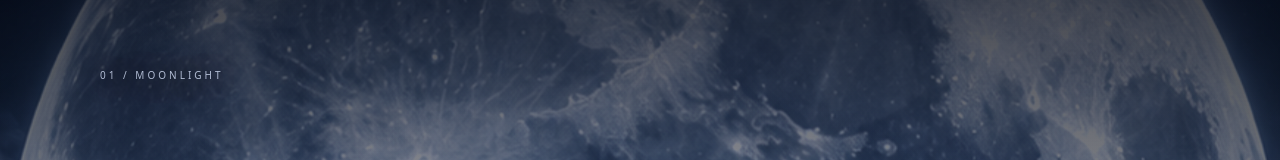
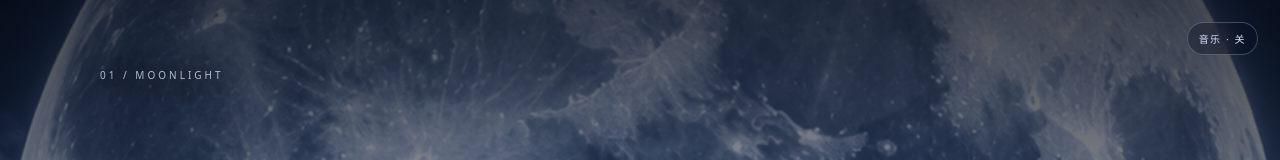
Before and after one commit to 911tanhuisheng/qinxi-static-site, a Vue app: page / in a window 1280 px wide. Shown: the top 160 px of the page. Built offline with nearby package versions, Linux system fonts and the light colour scheme.

Commit message:
feat: add moonlight ambience control

```diff
--- a/src/App.vue
+++ b/src/App.vue
@@ -1,2 +1,2 @@
-<script setup lang="ts">import{computed,onBeforeUnmount,onMounted,ref}from'vue';import StarField from'./components/StarField.vue';import{nextStoryPage,storyIntervalMs,storyPages}from'./composables/story';const page=ref(-1);const current=computed(()=>page.value<0?null:storyPages[page.value]);let startTimer=0;let interval=0;onMounted(()=>{startTimer=window.setTimeout(()=>page.value=0,1600);interval=window.setInterval(()=>page.value=nextStoryPage(page.value),storyIntervalMs)});onBeforeUnmount(()=>{clearTimeout(startTimer);clearInterval(interval)})</script>
-<template><main class="story-app" :class="`page-${page}`"><StarField/><div class="moon-photo" aria-hidden="true"/><div class="veil" aria-hidden="true"/><div class="story-tap"><Transition name="page" mode="out-in"><section v-if="!current" key="cover" class="story-card cover"><p class="kicker">MOONLIGHT LETTER</p><h1>月色寄相思</h1><p class="cover-line">山海搁万里</p><p class="cover-line">中秋愿你无忧</p><span class="tap-hint">月光正在抵达</span></section><section v-else :key="page" class="story-card"><p class="kicker">{{current.kicker}}</p><div class="copy"><h2>{{current.title}}</h2><p v-for="line in current.lines" :key="line">{{line}}</p></div><footer><span>{{current.note}}</span><i>{{page+1}} / {{storyPages.length}}</i></footer></section></Transition></div></main></template>
+<script setup lang="ts">import{computed,onBeforeUnmount,onMounted,ref}from'vue';import StarField from'./components/StarField.vue';import{nextStoryPage,storyIntervalMs,storyPages}from'./composables/story';import{useMoonAudio}from'./composables/useMoonAudio';const page=ref(-1);const current=computed(()=>page.value<0?null:storyPages[page.value]);const{playing,toggle}=useMoonAudio();let startTimer=0;let interval=0;onMounted(()=>{startTimer=window.setTimeout(()=>page.value=0,1600);interval=window.setInterval(()=>page.value=nextStoryPage(page.value),storyIntervalMs)});onBeforeUnmount(()=>{clearTimeout(startTimer);clearInterval(interval)})</script>
+<template><main class="story-app" :class="`page-${page}`"><StarField/><div class="moon-photo" aria-hidden="true"/><div class="veil" aria-hidden="true"/><button class="sound-toggle" :aria-label="playing?'关闭背景音乐':'开启背景音乐'" @click="toggle">{{playing?'音乐 · 开':'音乐 · 关'}}</button><div class="story-tap"><Transition name="page" mode="out-in"><section v-if="!current" key="cover" class="story-card cover"><p class="kicker">MOONLIGHT LETTER</p><h1>月色寄相思</h1><p class="cover-line">山海搁万里</p><p class="cover-line">中秋愿你无忧</p><span class="tap-hint">月光正在抵达</span></section><section v-else :key="page" class="story-card"><p class="kicker">{{current.kicker}}</p><div class="copy"><h2>{{current.title}}</h2><p v-for="line in current.lines" :key="line">{{line}}</p></div><footer><span>{{current.note}}</span><i>{{page+1}} / {{storyPages.length}}</i></footer></section></Transition></div></main></template>
--- /dev/null
+++ b/src/composables/useMoonAudio.ts
@@ -0,0 +1,3 @@
+import { onBeforeUnmount, ref } from 'vue'
+export const moonFrequencies = [146.83, 174.61, 220]
+export function useMoonAudio() { const playing=ref(false);let context:AudioContext|undefined;let nodes:AudioNode[]=[];const stop=()=>{nodes.forEach(n=>n.disconnect());nodes=[];context?.close();context=undefined;playing.value=false};const start=async()=>{if(context)return;context=new AudioContext();await context.resume();const master=context.createGain();master.gain.value=.045;master.connect(context.destination);nodes.push(master);moonFrequencies.forEach((frequency,index)=>{const oscillator=context!.createOscillator(),gain=context!.createGain();oscillator.type=index===0?'sine':'triangle';oscillator.frequency.value=frequency;gain.gain.value=index===0?.55:.15;oscillator.connect(gain).connect(master);oscillator.start();nodes.push(oscillator,gain)});playing.value=true};const toggle=()=>playing.value?stop():start();onBeforeUnmount(stop);return{playing,toggle} }
--- a/src/main.ts
+++ b/src/main.ts
@@ -1,4 +1,5 @@
 import { createApp } from 'vue'
 import App from './App.vue'
 import './styles/global.css'
+import './styles/audio.css'
 createApp(App).mount('#app')
--- /dev/null
+++ b/src/styles/audio.css
@@ -0,0 +1 @@
+.sound-toggle{position:absolute;z-index:5;top:22px;right:22px;border:1px solid rgba(218,229,255,.25);border-radius:999px;background:rgba(4,10,29,.35);backdrop-filter:blur(10px);padding:8px 11px;color:#d9e5ff;font-size:10px;letter-spacing:.14em;cursor:pointer}
```
Also changed, not shown: 6 other files (tests, documents, lock files or other folders).
